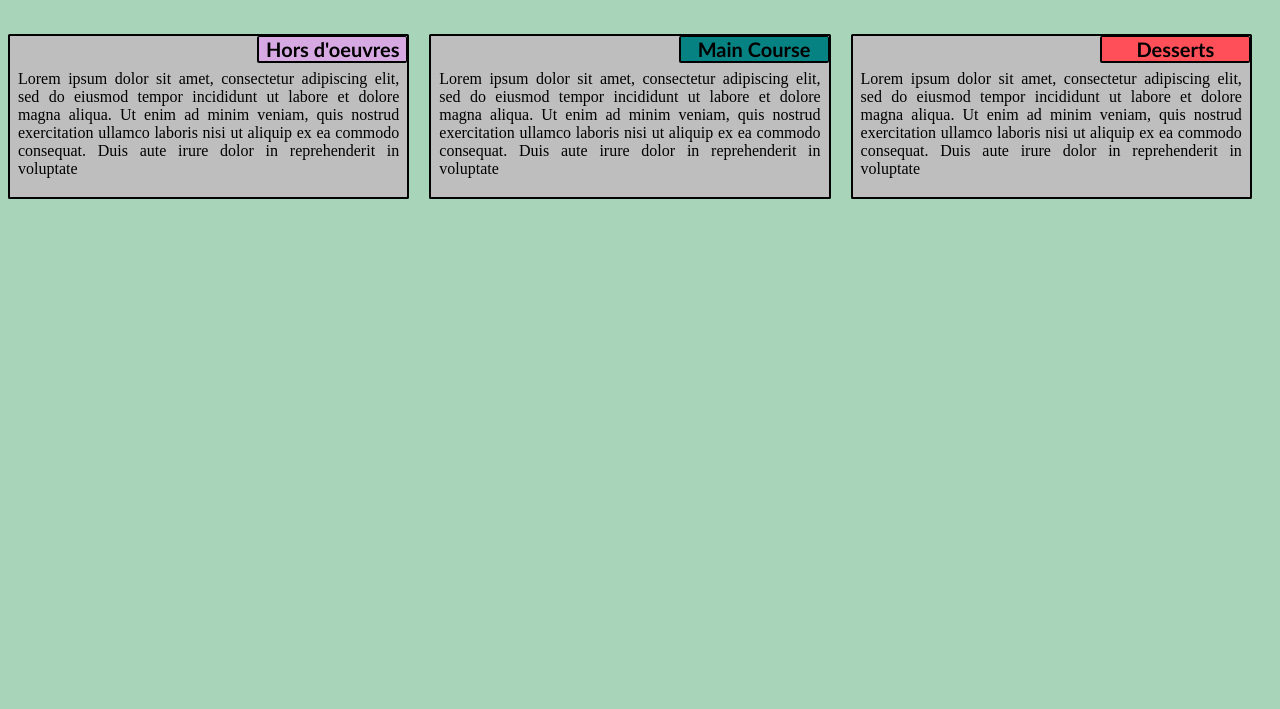
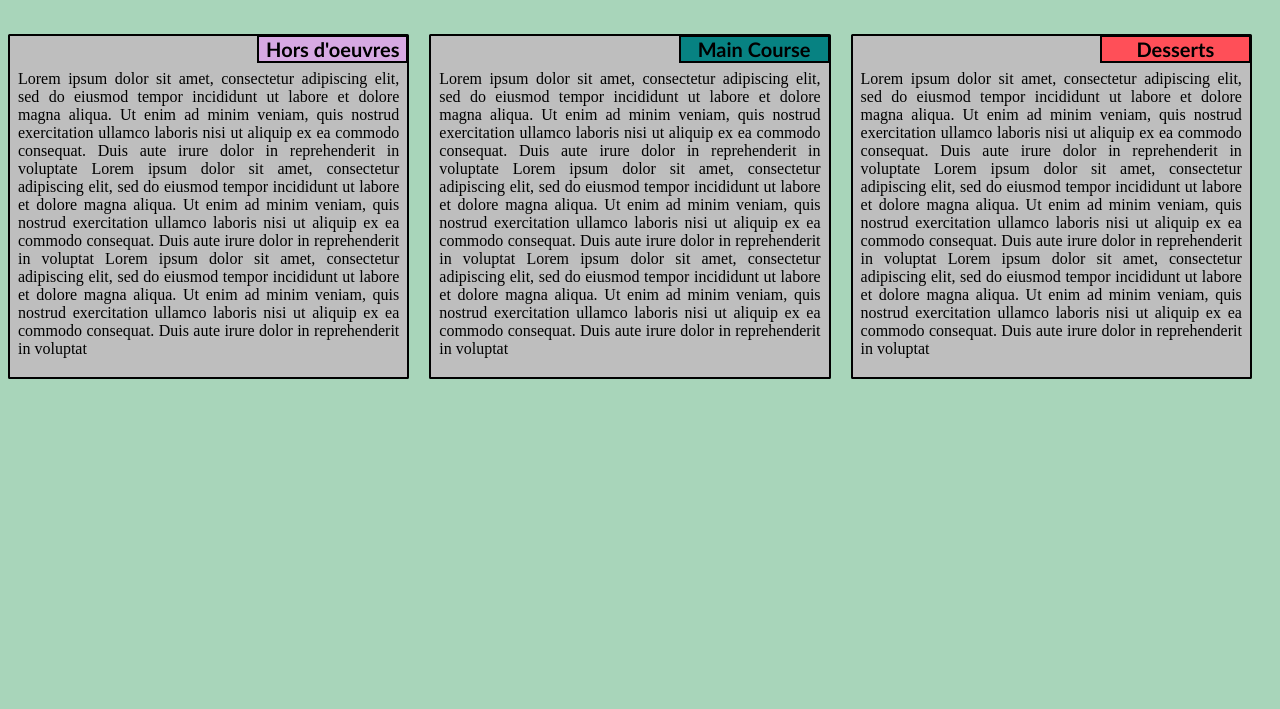
Before and after one commit to SanjanaShivakumar/Module2-Solution, a plain HTML site: page index.html in a window 1280 px wide. Shown: the part 91-800 px from the top of the page. Drawn offline with Linux system fonts and the light colour scheme.

Commit message:
Final commit

```diff
--- a/index.html
+++ b/index.html
@@ -8,15 +8,21 @@
 </head>
 <body>
 
-<h1>~Menu~</h1>
+<h1>~Our Menu~</h1>
 
 <div class = "row">
     <div class="col-lg-4 col-md-6">
         <div class = "Section">
-            <span id ="Hors" >Hors d'oeuvres</span>
+            <span id ="Hors">Hors d'oeuvres</span>
             <p>Lorem ipsum dolor sit amet, consectetur adipiscing elit, sed do eiusmod tempor incididunt ut labore et dolore
              magna aliqua. Ut enim ad minim veniam, quis nostrud exercitation ullamco laboris nisi ut aliquip ex ea commodo
-             consequat. Duis aute irure dolor in reprehenderit in voluptate</p>
+             consequat. Duis aute irure dolor in reprehenderit in voluptate
+             Lorem ipsum dolor sit amet, consectetur adipiscing elit, sed do eiusmod tempor incididunt ut labore et dolore
+             magna aliqua. Ut enim ad minim veniam, quis nostrud exercitation ullamco laboris nisi ut aliquip ex ea commodo
+             consequat. Duis aute irure dolor in reprehenderit in voluptat
+             Lorem ipsum dolor sit amet, consectetur adipiscing elit, sed do eiusmod tempor incididunt ut labore et dolore
+             magna aliqua. Ut enim ad minim veniam, quis nostrud exercitation ullamco laboris nisi ut aliquip ex ea commodo
+             consequat. Duis aute irure dolor in reprehenderit in voluptat</p>
         </div>
 </div>
 
@@ -25,7 +31,13 @@
             <span id = "Mains">Main Course</span>
             <p>Lorem ipsum dolor sit amet, consectetur adipiscing elit, sed do eiusmod tempor incididunt ut labore et dolore
              magna aliqua. Ut enim ad minim veniam, quis nostrud exercitation ullamco laboris nisi ut aliquip ex ea commodo
-             consequat. Duis aute irure dolor in reprehenderit in voluptate</p>
+             consequat. Duis aute irure dolor in reprehenderit in voluptate
+             Lorem ipsum dolor sit amet, consectetur adipiscing elit, sed do eiusmod tempor incididunt ut labore et dolore
+             magna aliqua. Ut enim ad minim veniam, quis nostrud exercitation ullamco laboris nisi ut aliquip ex ea commodo
+             consequat. Duis aute irure dolor in reprehenderit in voluptat
+             Lorem ipsum dolor sit amet, consectetur adipiscing elit, sed do eiusmod tempor incididunt ut labore et dolore
+             magna aliqua. Ut enim ad minim veniam, quis nostrud exercitation ullamco laboris nisi ut aliquip ex ea commodo
+             consequat. Duis aute irure dolor in reprehenderit in voluptat</p>
         </div>
     </div>
 
@@ -34,7 +46,13 @@
             <span id = "Desserts">Desserts</span>
             <p>Lorem ipsum dolor sit amet, consectetur adipiscing elit, sed do eiusmod tempor incididunt ut labore et dolore
              magna aliqua. Ut enim ad minim veniam, quis nostrud exercitation ullamco laboris nisi ut aliquip ex ea commodo
-             consequat. Duis aute irure dolor in reprehenderit in voluptate</p>
+             consequat. Duis aute irure dolor in reprehenderit in voluptate
+             Lorem ipsum dolor sit amet, consectetur adipiscing elit, sed do eiusmod tempor incididunt ut labore et dolore
+             magna aliqua. Ut enim ad minim veniam, quis nostrud exercitation ullamco laboris nisi ut aliquip ex ea commodo
+             consequat. Duis aute irure dolor in reprehenderit in voluptat
+             Lorem ipsum dolor sit amet, consectetur adipiscing elit, sed do eiusmod tempor incididunt ut labore et dolore
+             magna aliqua. Ut enim ad minim veniam, quis nostrud exercitation ullamco laboris nisi ut aliquip ex ea commodo
+             consequat. Duis aute irure dolor in reprehenderit in voluptat</p>
         </div>
     </div>
 </div>
--- a/module2-solutions-css/module2-solutions.css
+++ b/module2-solutions-css/module2-solutions.css
@@ -25,7 +25,6 @@ margin-right: 20px;
 padding: 3px;
 text-align: justify;
 position: relative;
-border-radius: 0.1em;
 }
 
 span{
@@ -39,7 +38,6 @@ span{
   border: 2px solid black;
   border-top: 1px solid black;
   border-right: 1px solid black;
-  border-radius: 0.1em;
 }
 
 #Hors {
@@ -56,10 +54,11 @@ span{
 }
 
 p {
+
   padding: 15px 5px 0px 5px;
 	font-family: Georgia sans-serif;
 	font-size: 16px;
-	position: relative;
+  position: relative;
   }
 
 @media (min-width: 992px) {
--- a/module2-solutions.css
+++ b/module2-solutions.css
@@ -39,7 +39,6 @@ span{
   border: 2px solid black;
   border-top: 1px solid black;
   border-right: 1px solid black;
-  border-radius: 0.1em;
 }
 
 #Hors {
```
Lines whose indentation alone changed are shown as unchanged.
